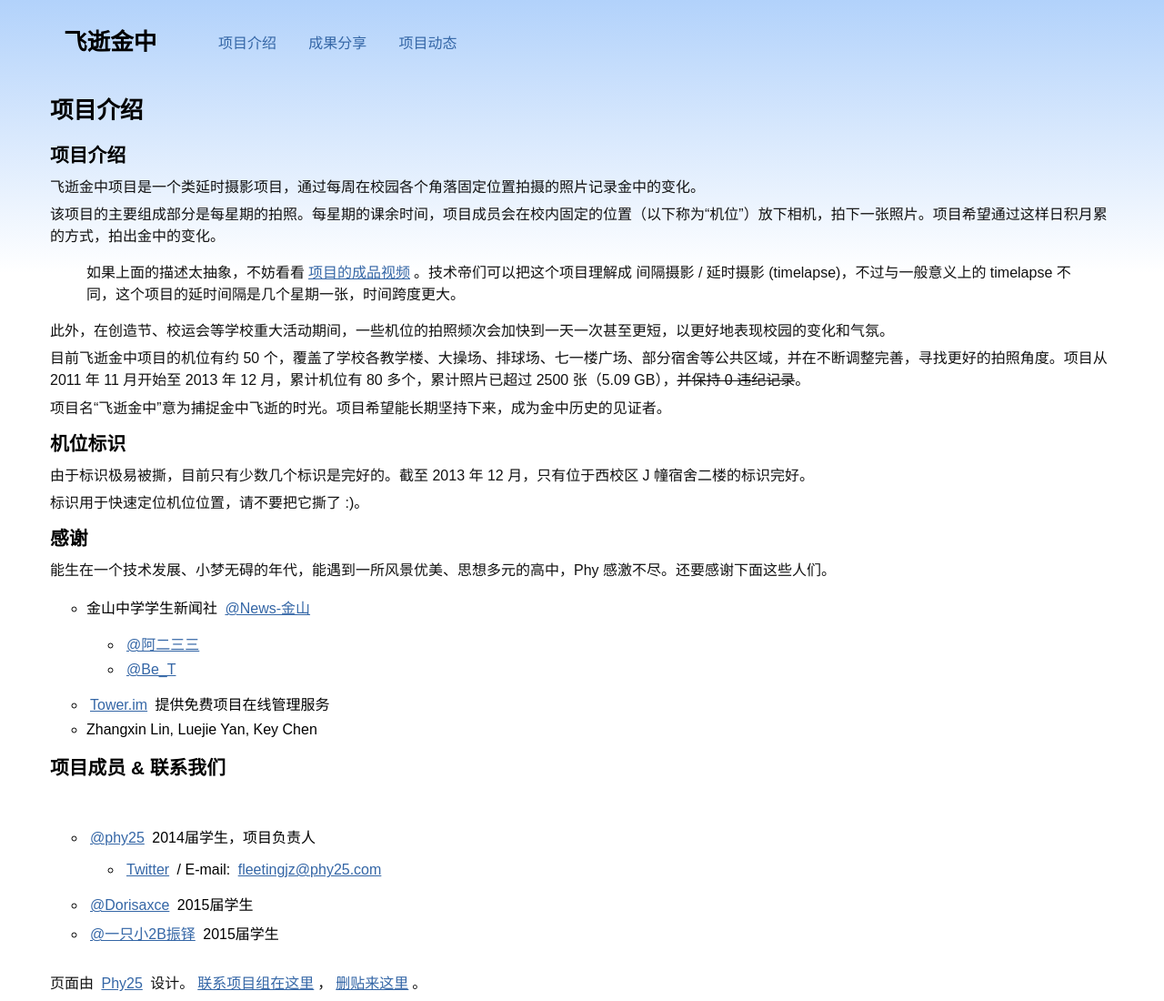
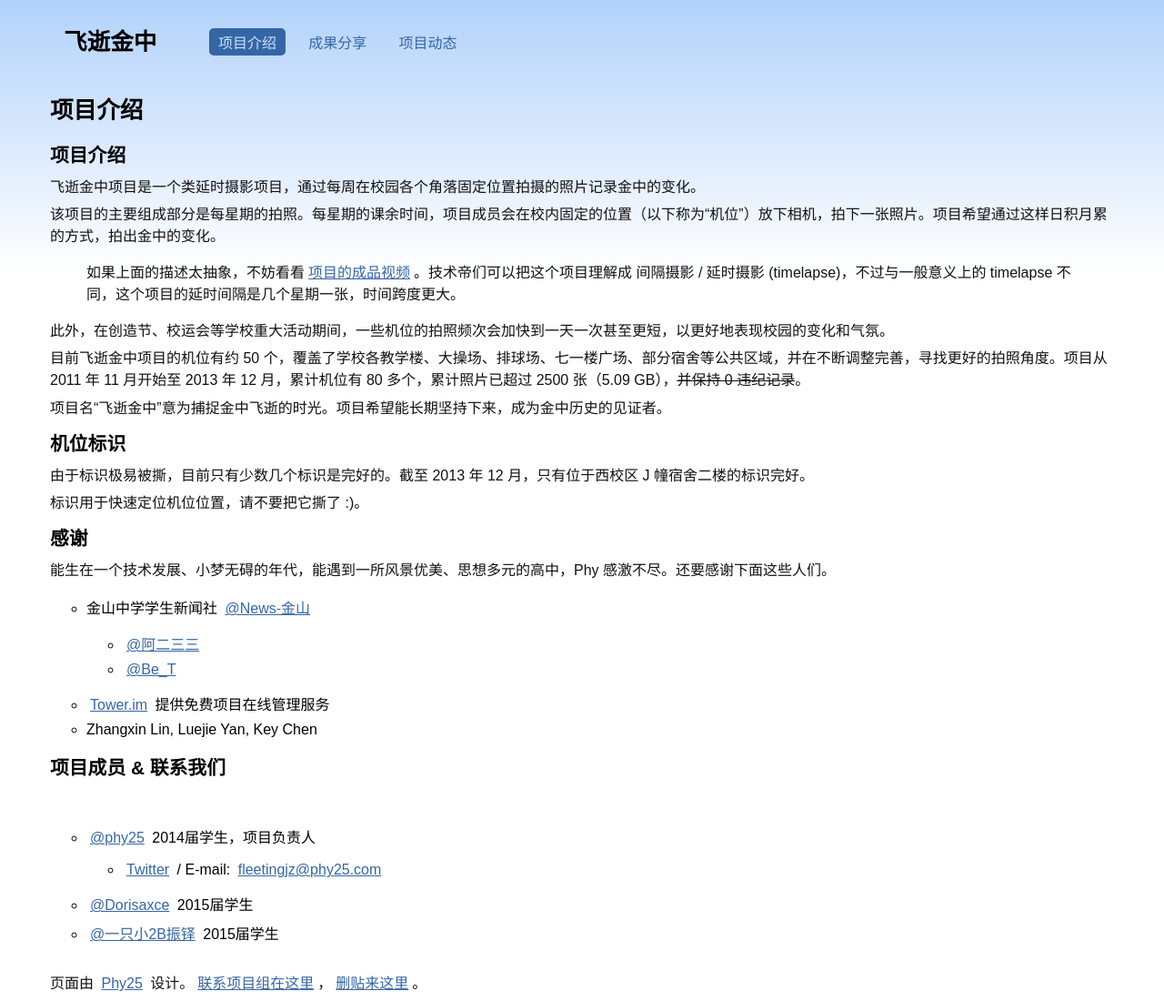
Before and after one commit to fleetingjz/fleetingjz.github.io, a Jekyll site: the page built from introduction.md, in a window 1280 px wide. Shown: the whole page at 91% size. Built offline with Jekyll 4.4.1, drawn with Linux system fonts in a browser that asks for light colours.

Commit message:
nav 程序部分改 typo

```diff
--- a/_includes/nav.html
+++ b/_includes/nav.html
@@ -1,15 +1,15 @@
 <div class="nav">
     <ul>
       <li>
-        <a href="introduction.html"{% if page.categorise contains 'introduction' %} class="current"{% endif %}>项目介绍</a>
+        <a href="introduction.html"{% if page.categories contains 'introduction' %} class="current"{% endif %}>项目介绍</a>
         <div class="divider"></div>
       </li>
       <li>
-        <a href="works.html"{% if page.categorise contains 'works' %} class="current"{% endif %}>成果分享</a>
+        <a href="works.html"{% if page.categories contains 'works' %} class="current"{% endif %}>成果分享</a>
         <div class="divider"></div>
       </li>
       <li class="last-child">
-        <a href="news/"{% if page.categorise contains 'news' %} class="current"{% endif %}>项目动态</a>
+        <a href="news/"{% if page.path contains 'news' %} class="current"{% endif %}>项目动态</a>
         <div class="divider"></div>
       </li>
     </ul>
```
